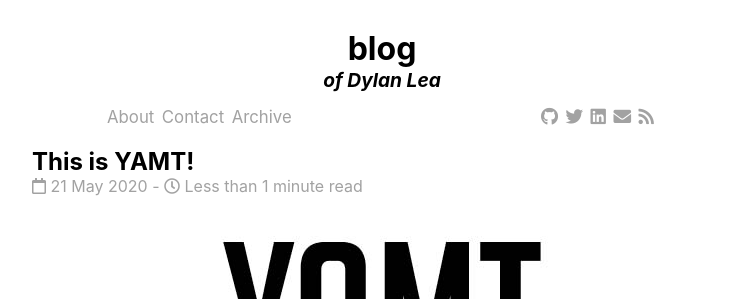
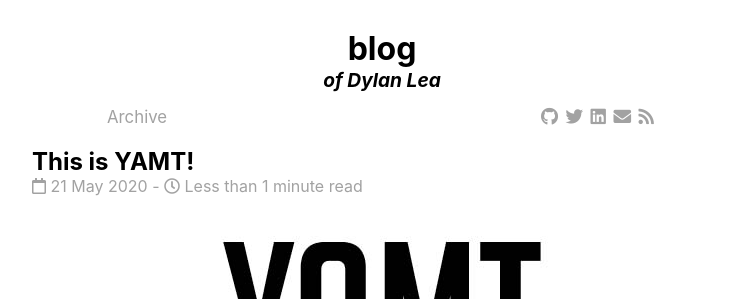
Before and after one commit to DylanCantCode/dylancantcode.github.io, a Jekyll site: the page built from index.html, in a window 1280 px wide. Shown: the top 299 px of the page, without its empty margins (258-1009 px from the left). Built offline with Jekyll 4.4.1, drawn with Linux system fonts in a browser that asks for light colours; nearby versions of some CDN libraries; the list of posts is cut into pages by our own code.

Commit message:
Removed contact and about

```diff
--- a/_data/pages.yml
+++ b/_data/pages.yml
@@ -1,4 +1,2 @@
 pages:
-  - {name: 'About', url: 'about'}
-  - {name: 'Contact', url: 'contact'}
   - {name: 'Archive', url: 'archive'}
```
